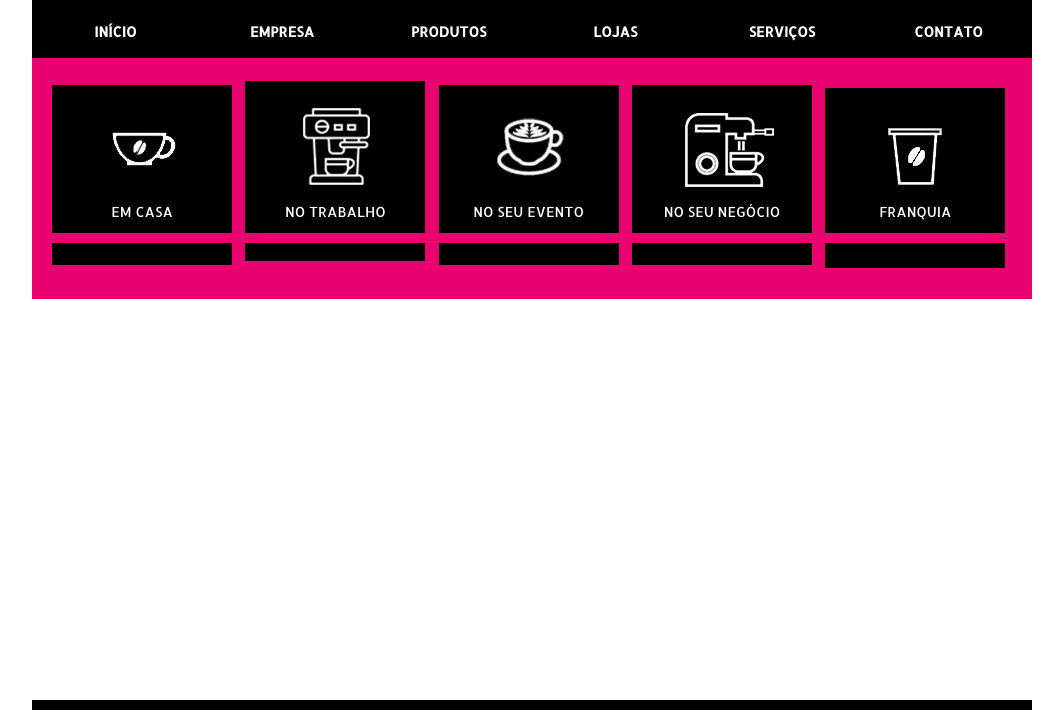
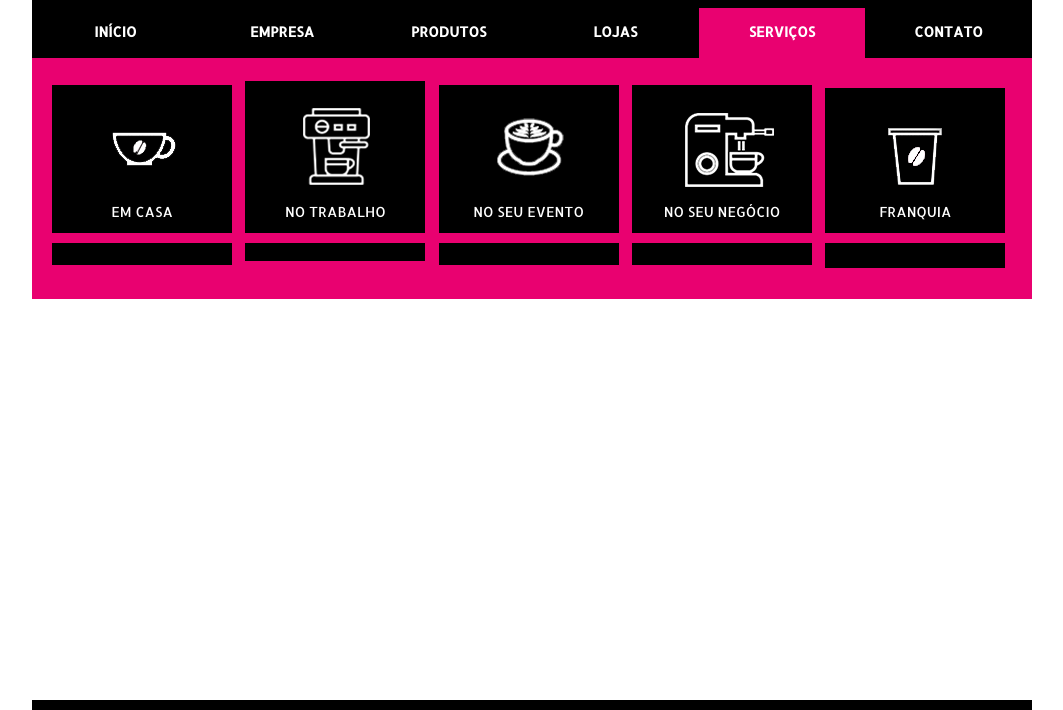
Before and after one commit to dissouza/suplicy_cafes, a plain HTML site: page servicos.html in a window 1280 px wide. Shown: the part 50-760 px from the top of the page, without its empty margins (108-1171 px from the left). Drawn offline with Linux system fonts and the light colour scheme.

Commit message:
fix(servicos): button color

```diff
--- a/servicos.html
+++ b/servicos.html
@@ -61,7 +61,7 @@
 				</div>
 				</a>
 				<a href="servicos.html">
-				<div class="w3-dropdown-hover w3-col m2 l2 w3-bar w3-black">
+				<div class="w3-dropdown-hover w3-col m2 l2 w3-bar" style="background-color:#E90170">
 				<button class="w3-button w3-text-white" style="font-family: allerta; font-size:14px; width:100%" ><strong>SERVIÇOS</strong></button>
 					<div class="w3-dropdown-content w3-bar-block w3-center w3-black" style="width:9%">
 						<a href="emcasa.html" class="w3-bar-item w3-button">EM CASA</a>
```
